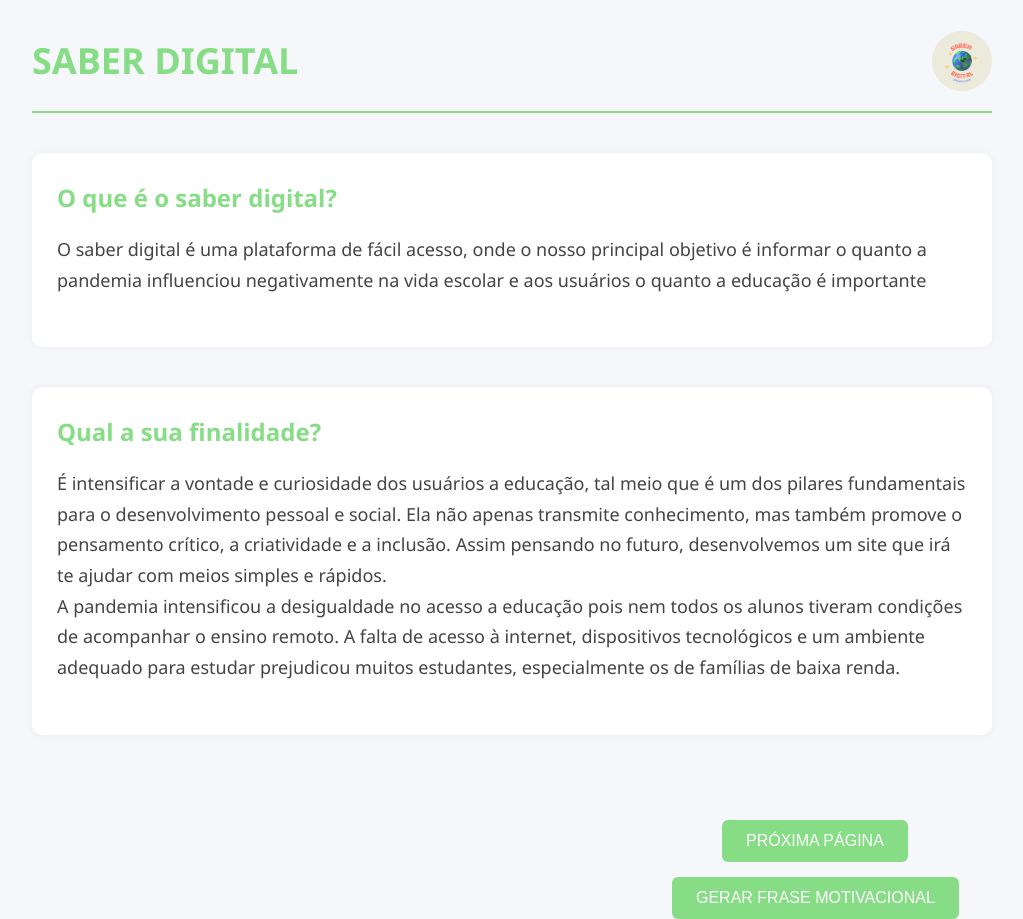
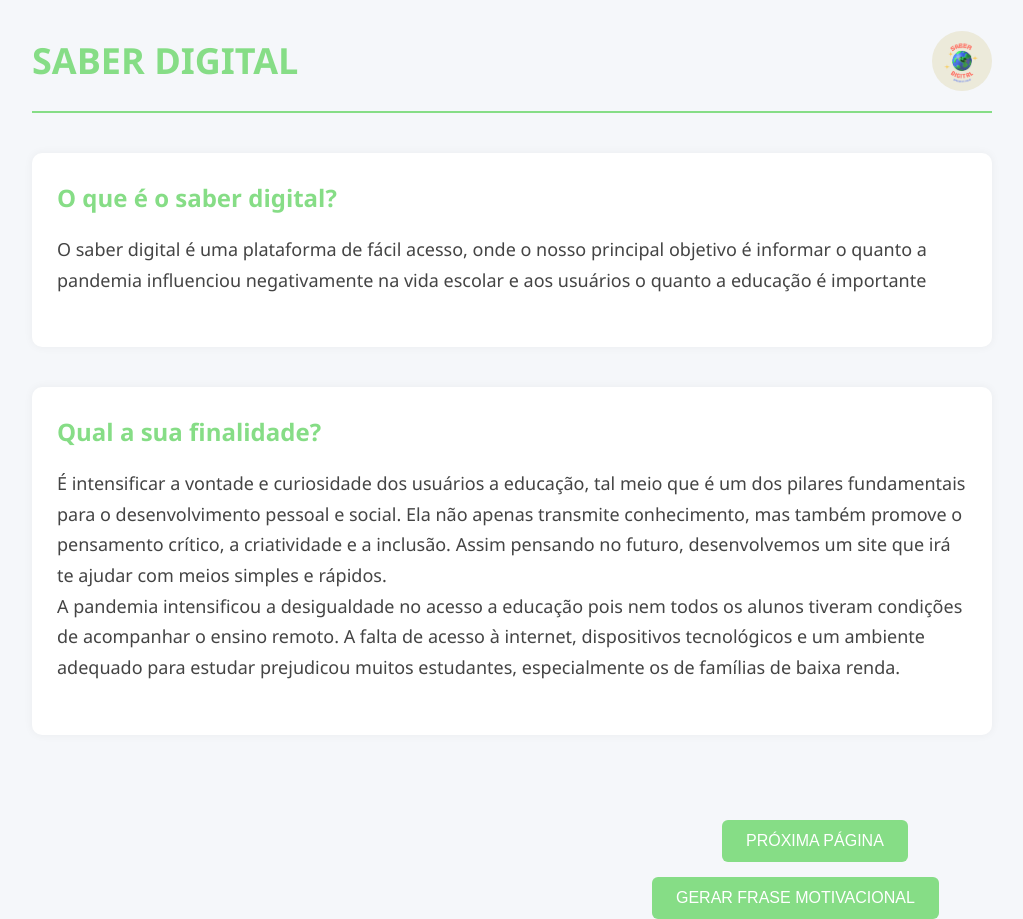
Before and after one commit to Vivianvazr/SABER-DIGITAL-1, a React (Vite) app: page / in a window 1280 px wide. Shown: the whole page, without its empty margins (128-1151 px from the left). Built offline with nearby package versions, Linux system fonts and the light colour scheme.

Commit message:
Update style.css

```diff
--- a/src/style.css
+++ b/src/style.css
@@ -7,7 +7,7 @@
   border-radius: 6px;
   cursor: pointer;
   transition: background-color 0.3s ease;
-  margin-left: 800px;
+  margin-left: 780px;
 
 
 }
```
